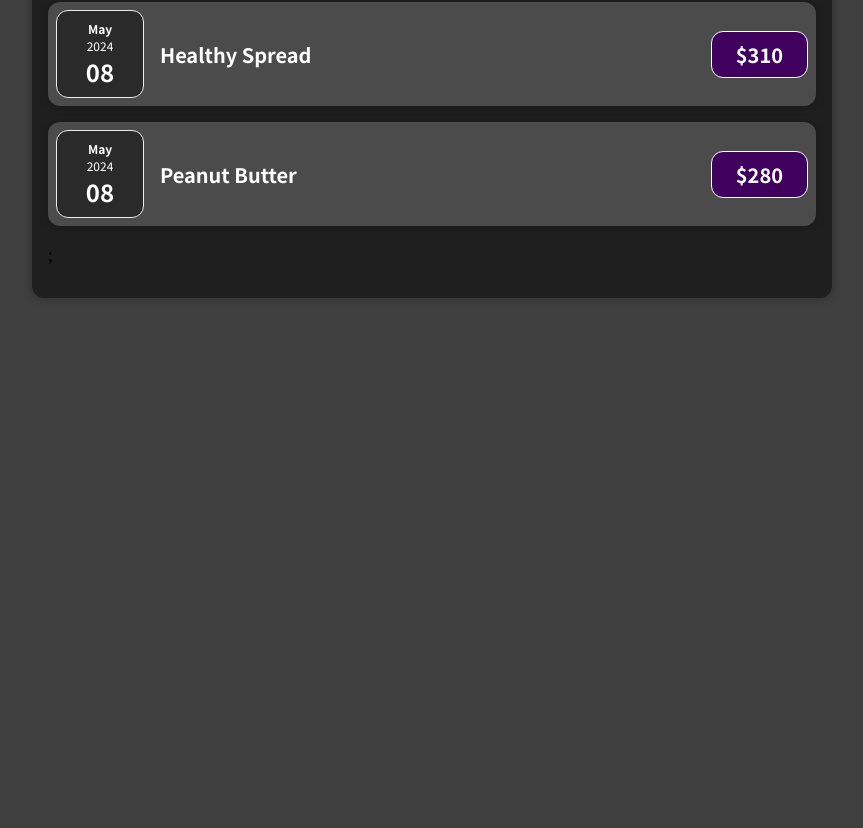
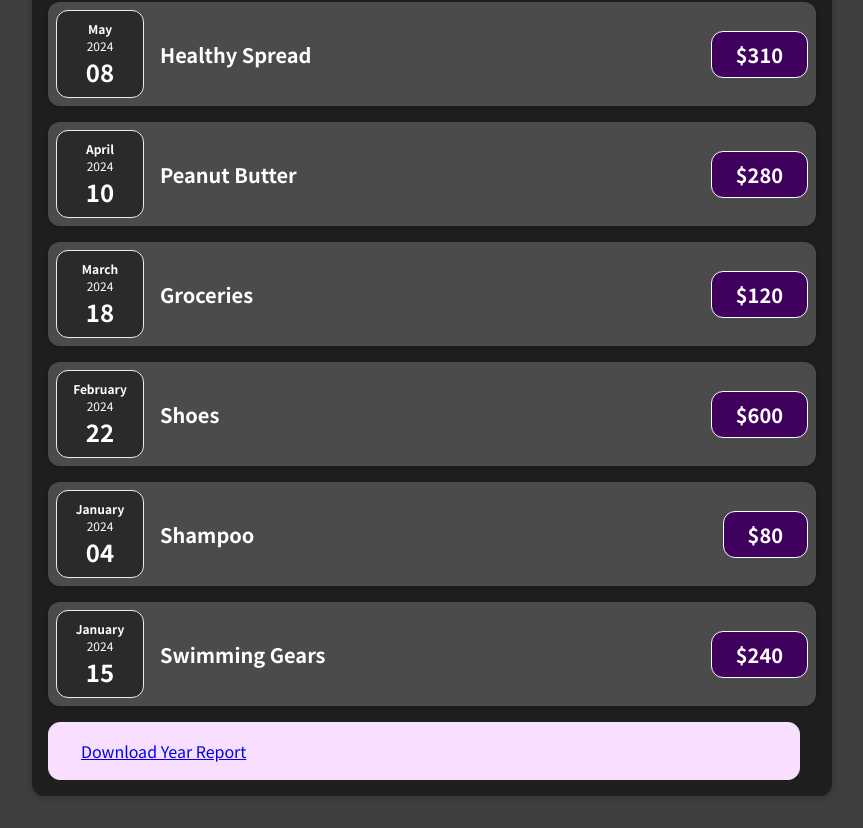
Before and after one commit to RadwaAhmed4869/Expense-Tracker, a React (Create React App) app: page / in a window 1280 px wide. Shown: the part 420-1248 px from the top of the page, without its empty margins (208-1071 px from the left). Before the commit the page ends 800 px from the top, so only its background shows below. Built offline with nearby package versions, Linux system fonts and the light colour scheme.

Commit message:
export csv

```diff
--- a/package.json
+++ b/package.json
@@ -9,6 +9,7 @@
     "@testing-library/user-event": "^13.5.0",
     "gh-pages": "^6.1.1",
     "react": "^18.2.0",
+    "react-csv": "^2.2.2",
     "react-dom": "^18.2.0",
     "react-scripts": "5.0.1",
     "web-vitals": "^2.1.4"
--- a/src/App.js
+++ b/src/App.js
@@ -6,9 +6,9 @@ import Expenses from "./components/Expenses/Expenses";
 const dummyExpenses = [
   {
     id: "e1",
-    title: "Car Insurance",
+    title: "Car Maintenance",
     amount: 450,
-    date: new Date(2021, 2, 15),
+    date: new Date(2021, 4, 15),
   },
   {
     id: "e2",
@@ -20,13 +20,37 @@ const dummyExpenses = [
     id: "e3",
     title: "Peanut Butter",
     amount: 280,
-    date: new Date(2024, 4, 8),
+    date: new Date(2024, 3, 10),
   },
   {
     id: "e4",
     title: "Mobile",
     amount: 14000,
     date: new Date(2023, 11, 10),
+  },
+  {
+    id: "e5",
+    title: "Groceries",
+    amount: 120,
+    date: new Date(2024, 2, 18),
+  },
+  {
+    id: "e6",
+    title: "Shoes",
+    amount: 600,
+    date: new Date(2024, 1, 22),
+  },
+  {
+    id: "e7",
+    title: "Shampoo",
+    amount: 80,
+    date: new Date(2024, 0, 4),
+  },
+  {
+    id: "e8",
+    title: "Swimming Gears",
+    amount: 240,
+    date: new Date(2024, 0, 15),
   },
 ];
 
--- /dev/null
+++ b/src/components/Buttons/ExportButton.css
@@ -0,0 +1,9 @@
+.csv-button {
+  font: inherit;
+  padding: 1rem 2rem;
+  border: 1px solid #f8dfff;
+  background-color: #f8dfff;
+  color: #313131;
+  border-radius: 12px;
+  margin-right: 1rem;
+}
--- /dev/null
+++ b/src/components/Buttons/ExportButton.js
@@ -0,0 +1,12 @@
+import React from "react";
+import { CSVLink } from "react-csv"
+
+import "./ExportButton.css";
+
+const ExportButton = (props) => {
+  return <div className="csv-button">
+    <CSVLink data={props.data} filename={"year-report.csv"}>Download Year Report</CSVLink>
+  </div>
+};
+
+export default ExportButton;
--- a/src/components/Expenses/Expenses.js
+++ b/src/components/Expenses/Expenses.js
@@ -4,6 +4,7 @@ import ExpensesFilter from "./ExpensesFilter";
 import ExpensesChart from "./ExpensesChart";
 import ExpensesList from "./ExpensesList";
 import Card from "../UI/Card";
+import ExportButton from "../Buttons/ExportButton"
 import "./Expenses.css";
 
 const Expenses = (props) => {
@@ -25,6 +26,7 @@ const Expenses = (props) => {
       />
       <ExpensesChart expenses={filteredExpenses}/>
       <ExpensesList list={filteredExpenses} />
+      <ExportButton data={filteredExpenses}/>
     </Card>
   );
 };
--- a/src/components/Expenses/ExpensesList.js
+++ b/src/components/Expenses/ExpensesList.js
@@ -18,7 +18,6 @@ const ExpensesList = (props) => {
           date={expense.date}
         />
       ))}
-      ;
     </ul>
   );
 };
```
Also changed, not shown: 1 other file (tests, documents, lock files or other folders).
